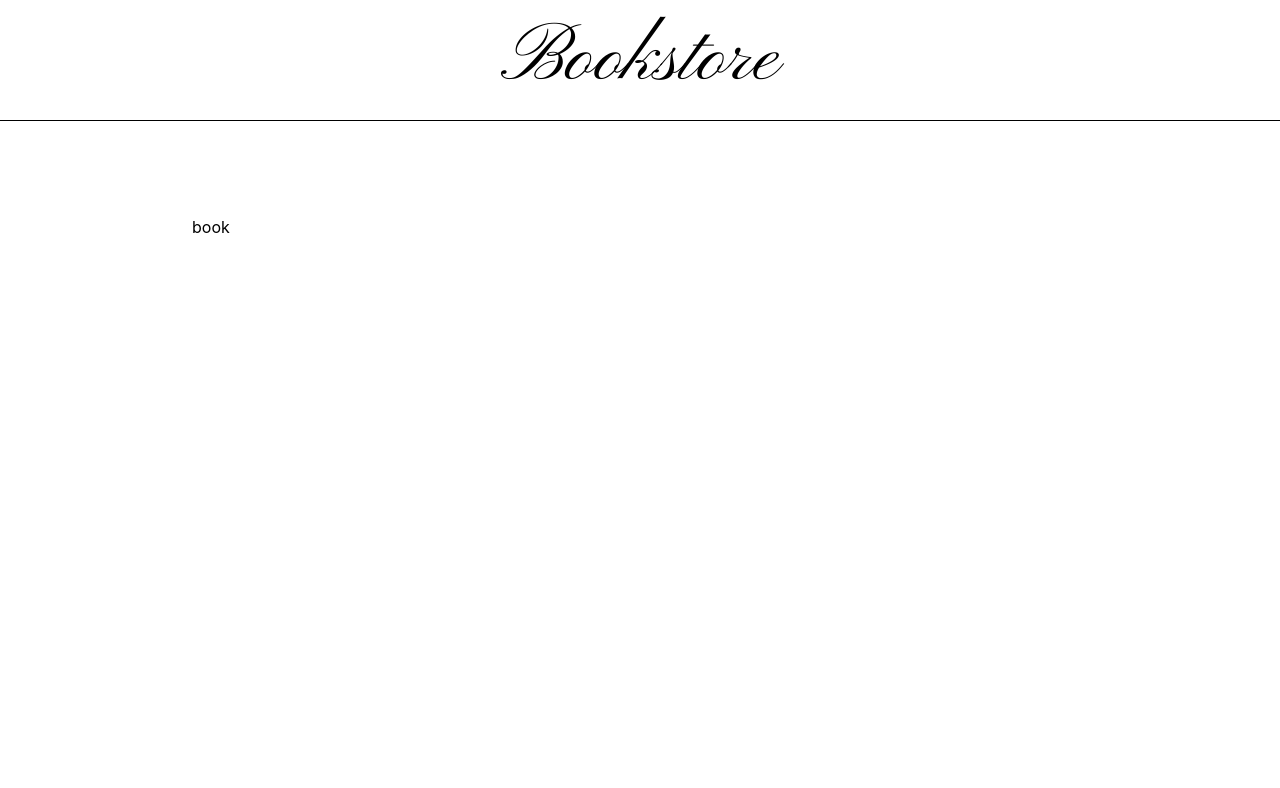
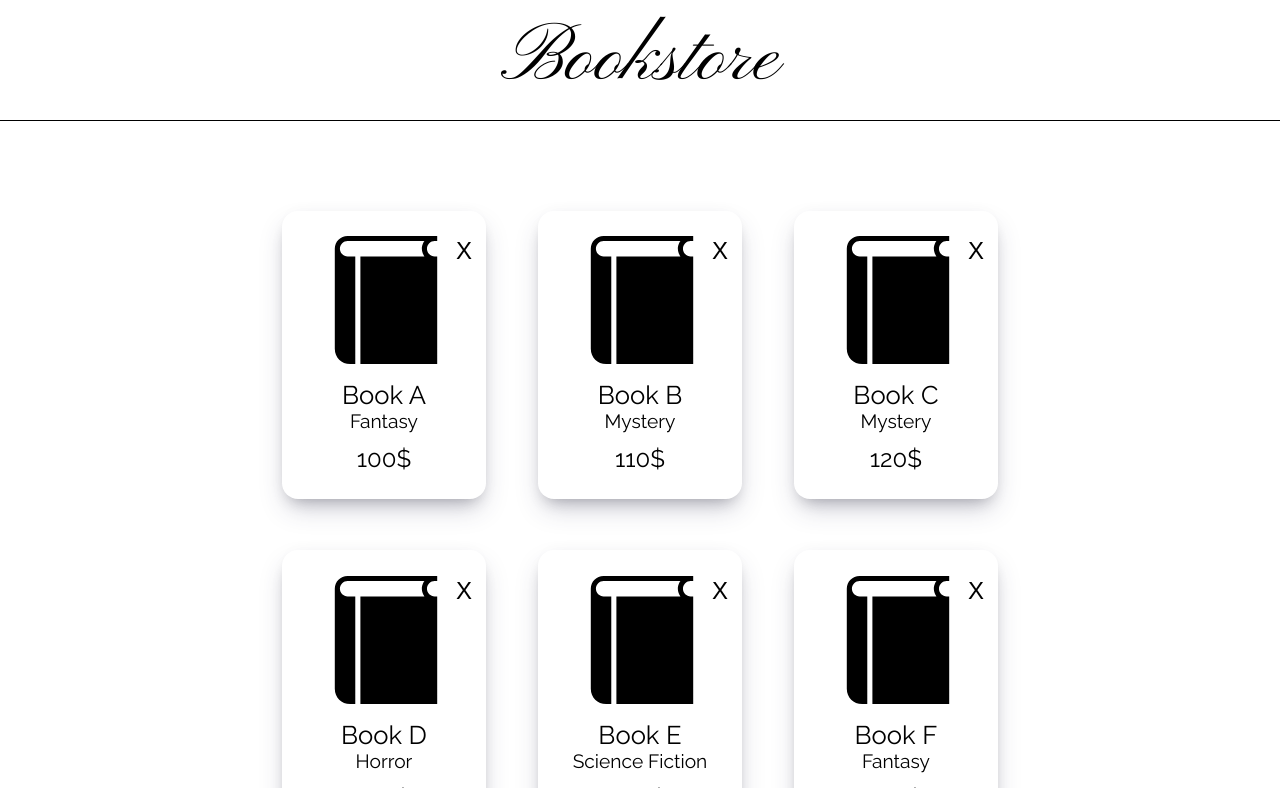
Before and after one commit to DS-2301/Bookstore, a React (Create React App) app: page / in a window 1280 px wide. Shown: the top 788 px of the page. Built offline with nearby package versions, Linux system fonts and the light colour scheme.

Commit message:
feat(book): Created Book Card + Styling

```diff
--- a/public/index.html
+++ b/public/index.html
@@ -30,6 +30,10 @@
       href="https://fonts.googleapis.com/css2?family=Pinyon+Script&display=swap"
       rel="stylesheet"
     />
+    <link
+      href="https://fonts.googleapis.com/css2?family=Raleway&display=swap"
+      rel="stylesheet"
+    />
     <title>Bookstore</title>
   </head>
   <body>
--- a/src/App.css
+++ b/src/App.css
@@ -1,3 +1,3 @@
 .container {
-  margin: 6em 12em 6em 12em;
+  margin: 5vw 20vw 5vw 20vw;
 }
--- /dev/null
+++ b/src/Components/Book/Book.css
@@ -0,0 +1,45 @@
+.bookCard {
+  width: 12vw;
+  display: flex;
+  flex-direction: column;
+  align-items: center;
+  justify-content: center;
+  box-shadow: 0px 13px 27px -5px rgba(50, 50, 93, 0.25),
+    0px 8px 16px -8px rgba(0, 0, 0, 0.3),
+    0px -6px 16px -6px rgba(0, 0, 0, 0.025);
+  border-radius: 1em;
+  margin: 2vw;
+  padding: 2vw;
+  font-family: "Raleway", sans-serif;
+}
+
+.topBookRow {
+  display: flex;
+}
+
+.deleteBook {
+  border: none;
+  background: none;
+  height: 1em;
+  font-size: 1.5em;
+  cursor: pointer;
+}
+
+.bookImage {
+  margin-bottom: 1em;
+  width: 10vw;
+  margin-left: 2em;
+}
+
+.bookName {
+  font-size: 1.6em;
+}
+
+.bookCategory {
+  font-size: 1.2em;
+}
+
+.bookPrice {
+  font-size: 1.5em;
+  margin-top: 0.5em;
+}
--- a/src/Components/Book/Book.js
+++ b/src/Components/Book/Book.js
@@ -1,3 +1,26 @@
-export default function Book() {
-  return <div>book</div>;
+import "./Book.css";
+import bookIcon from "../../bookIcon.svg";
+import { useDispatch } from "react-redux";
+import { removeItem } from "../../store/books";
+
+export default function Book({ book }) {
+  const dispatch = useDispatch();
+  return (
+    <div className="bookCard">
+      <div className="topBookRow">
+        <img className="bookImage" src={bookIcon} alt={book.name} />
+        <button
+          className="deleteBook"
+          onClick={() => {
+            dispatch(removeItem(book.id));
+          }}
+        >
+          X
+        </button>
+      </div>
+      <span className="bookName">{book.name}</span>
+      <span className="bookCategory">{book.category}</span>
+      <span className="bookPrice">{book.price}$</span>
+    </div>
+  );
 }
--- /dev/null
+++ b/src/Components/Books/Books.css
@@ -0,0 +1,4 @@
+.booksPane {
+  display: flex;
+  flex-wrap: wrap;
+}
--- a/src/Components/Books/Books.js
+++ b/src/Components/Books/Books.js
@@ -1,11 +1,14 @@
+import "./Books.css";
 import { useSelector } from "react-redux";
 import Book from "../Book/Book";
 
 export default function Books() {
   const books = useSelector((store) => store.books);
   return (
-    <div>
-      <Book />
+    <div className="booksPane">
+      {books.map((book) => {
+        return <Book book={book} key={book.id} />;
+      })}
     </div>
   );
 }
```
Also changed, not shown: src/bookIcon.svg (added).
